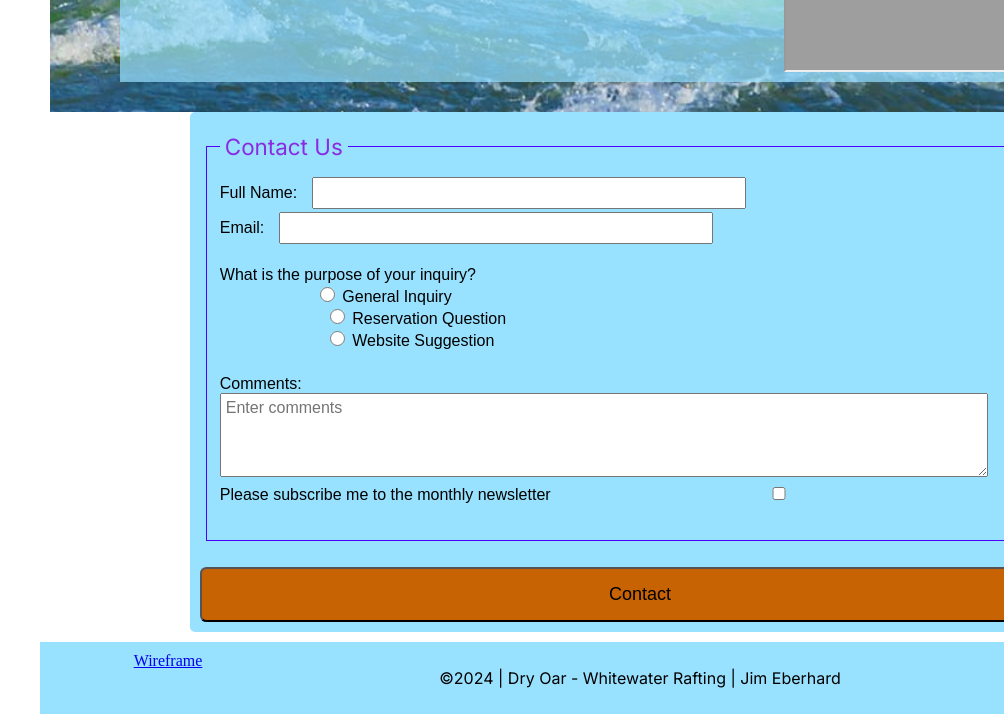
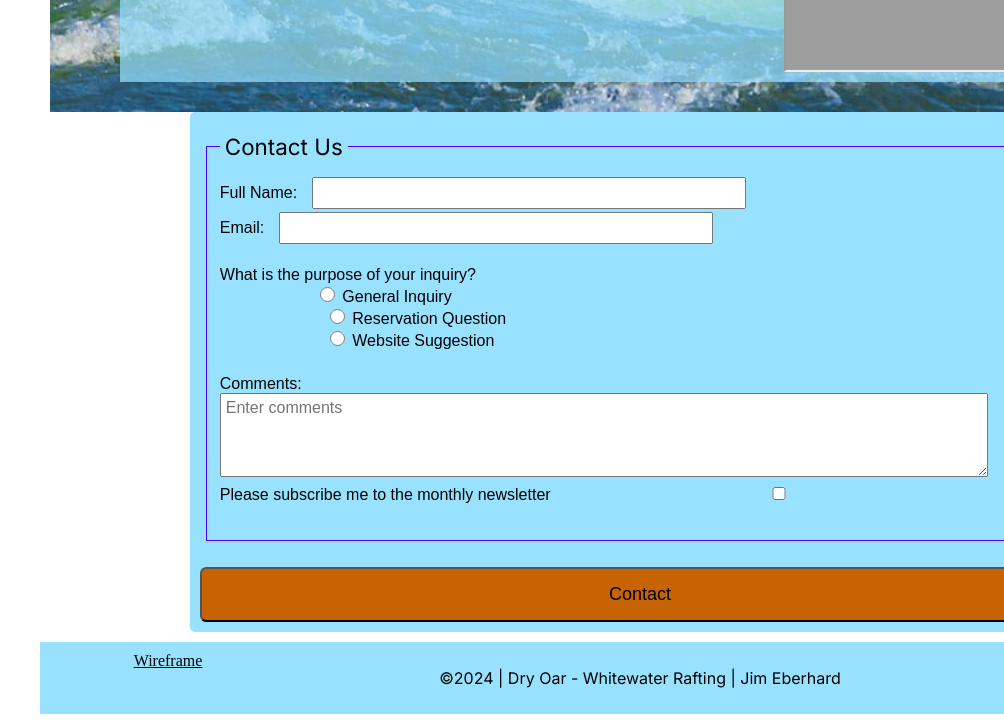
Before and after one commit to jneberhard/wdd130, a plain HTML site: page wwr/contact.html in a window 1280 px wide. Shown: the part 746-1470 px from the top of the page, 0-1004 px from the left. Drawn offline with Linux system fonts and the light colour scheme; grey boxes are pictures that could not be loaded.

Commit message:
wk5 contact us 6

```diff
--- a/wwr/styles/rafting.css
+++ b/wwr/styles/rafting.css
@@ -262,6 +262,10 @@ footer {
     padding: 10px;
 
 }
+footer a {
+    color: black;
+}
+
 footer p {
     grid-column-start: 2;
     grid-column-end: 5;
@@ -310,7 +314,7 @@ footer p {
 
 /* The contact us form */
 
-  form {
+form {
     width: 900px;
     margin: 0 auto;
 
@@ -330,7 +334,7 @@ fieldset {
 
 legend {
     padding: 5px;
-    color:blueviolet;
+    color:black;
     font-size: 1.4rem;
 }
 
```
